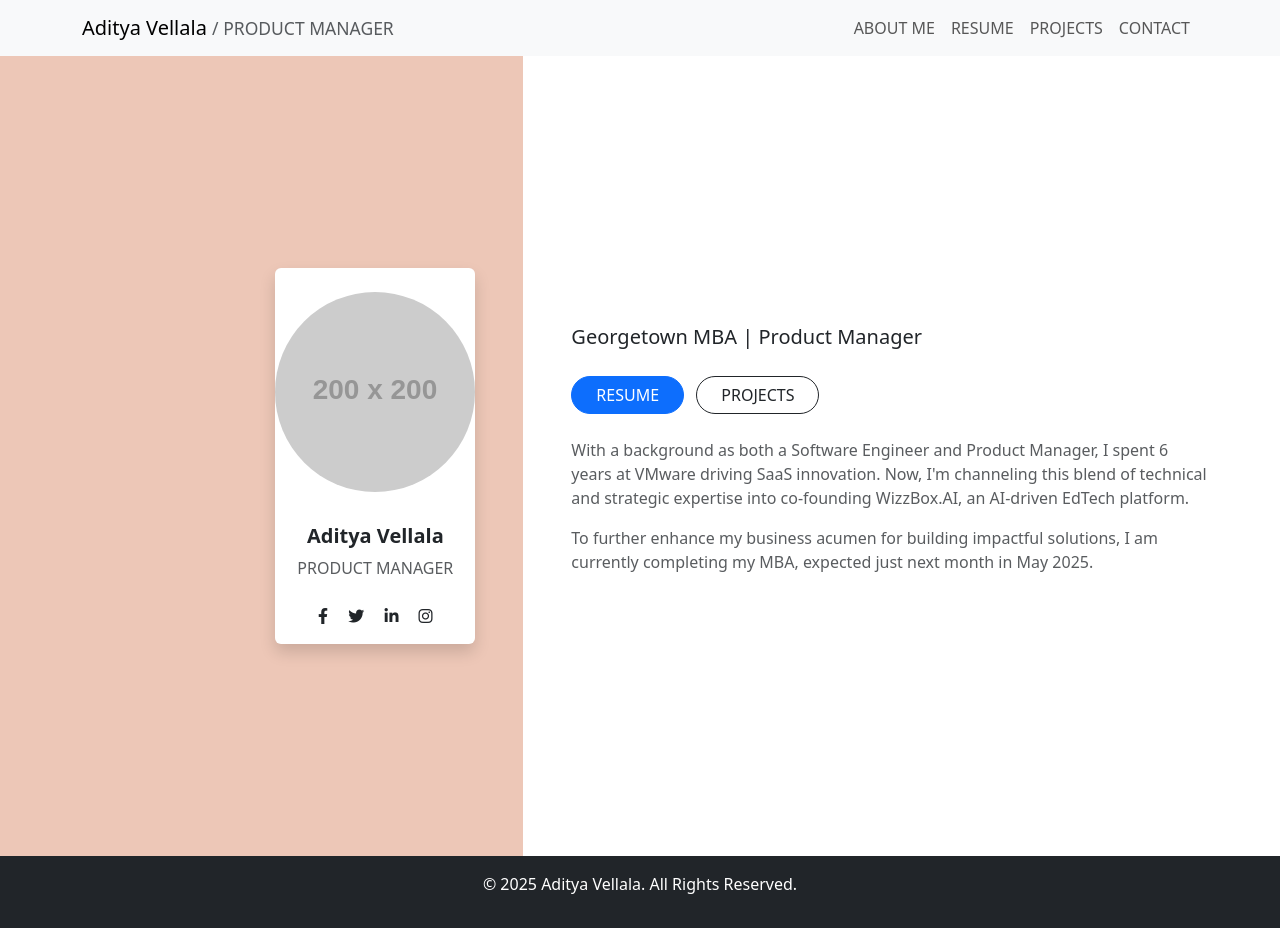
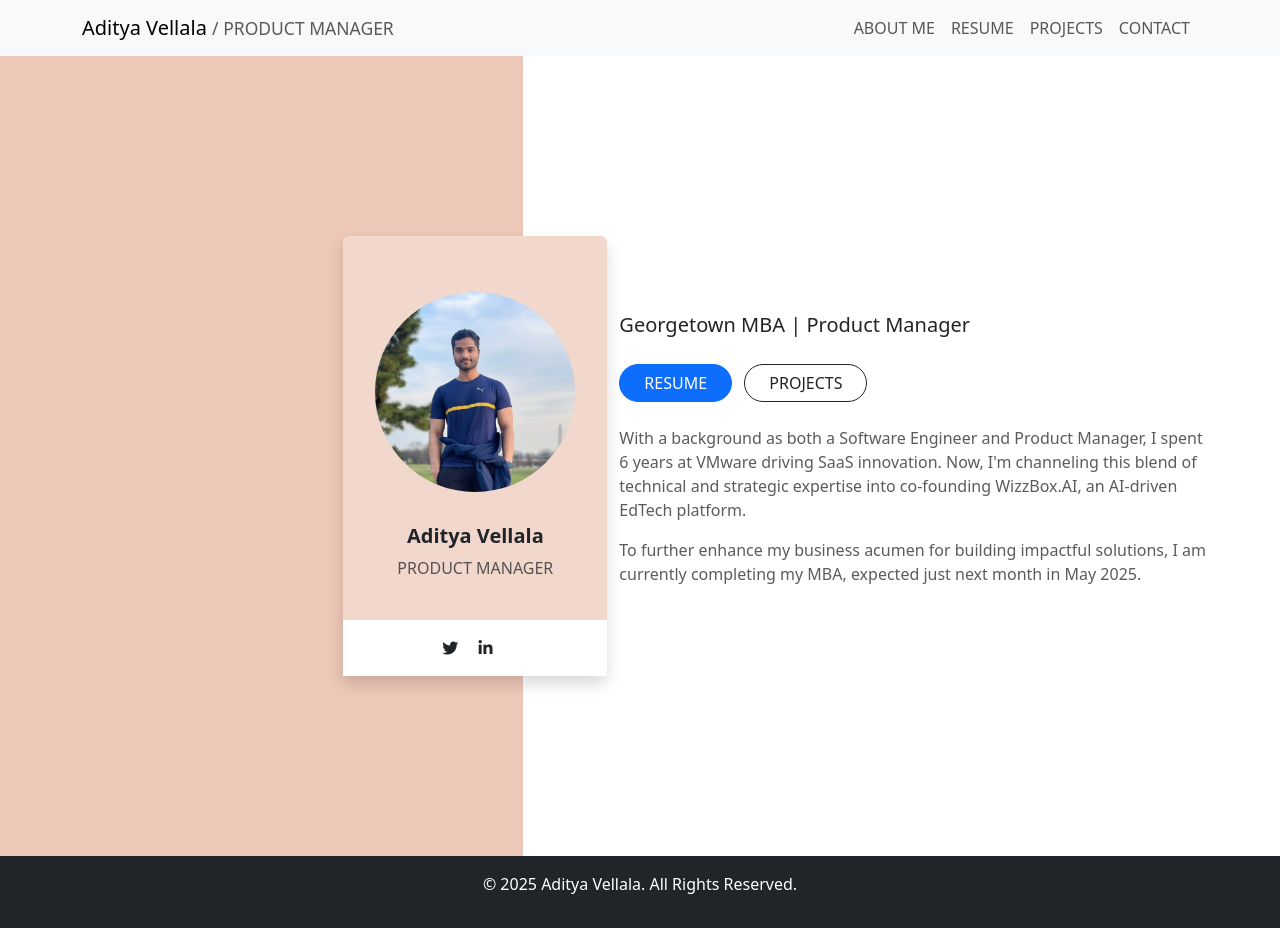
Before and after one commit to AdityaIIITB/personal-website, a plain HTML site: page index.html in a window 1280 px wide. Drawn offline with nearby package versions, Linux system fonts and the light colour scheme; placeholder pictures from the web are drawn by us; a script that the page names is missing.

Commit message:
Added image and stylized elements in the main page

```diff
--- a/css/style.css
+++ b/css/style.css
@@ -20,3 +20,32 @@ body > .container-fluid > .row {
 .left-column {
   background-color: #EDC7B7; /* Re-apply direct background */
 }
+
+/* Style for profile card overlap */
+.profile-card {
+  position: relative; /* Needed for z-index */
+  transform: translateX(50%);
+  z-index: 10; /* Ensure card is above other column content */
+  background-color: #f1d7cc; /* Lighter shade of left column bg */
+  /* Consider adding a fixed width if needed, e.g., width: 300px; max-width: 90%; */
+  padding-top: 2rem;    /* Add padding above content */
+  padding-left: 2rem;
+  padding-right: 2rem;
+}
+
+/* Style for social icons section at bottom */
+.profile-card .social-icons {
+  background-color: #FFFFFF; /* White background */
+  padding: 1rem; /* Padding around icons */
+  /* The following ensures it spans width if card padding affects it */
+  margin-left: -2rem; /* Counteract card's left padding */
+  margin-right: -2rem; /* Counteract card's right padding */
+}
+
+/* Constrain profile image size */
+.profile-card .card-img-top {
+  width: 200px;  /* Match placeholder size */
+  height: 200px; /* Match placeholder size */
+  object-fit: cover; /* Scale image to cover, crop if needed */
+  object-position: center; /* Center the image within the frame */
+}
--- a/index.html
+++ b/index.html
@@ -33,20 +33,19 @@
 <div class="container-fluid">
     <div class="row min-vh-100"> <div class="col-md-5 p-5 d-flex justify-content-end align-items-center left-column">
             <div class="card profile-card shadow border-0 text-center">
-                <img src="https://placehold.co/200x200/E8E8E8/BDBDBD?text=Profile" class="card-img-top rounded-circle mx-auto mt-4" alt="Profile Picture">
+                <img src="images/Aditya Vellala.jpg" class="card-img-top rounded-circle mx-auto mt-4" alt="Profile Picture">
                 <div class="card-body">
-                    <h5 class="card-title fw-bold mt-3">Aditya Vellala</h5>  <p class="card-text text-muted mb-4">PRODUCT MANAGER</p> <div class="social-icons">
-                         <a href="#" class="text-dark me-3"><i class="fab fa-facebook-f"></i></a>
-                         <a href="#" class="text-dark me-3"><i class="fab fa-twitter"></i></a>
-                         <a href="https://www.linkedin.com/in/aditya-vellala/" class="text-dark me-3"><i class="fab fa-linkedin-in"></i></a>
-                         <a href="#" class="text-dark"><i class="fab fa-instagram"></i></a>
-                    </div>
+                    <h5 class="card-title fw-bold mt-3">Aditya Vellala</h5>  <p class="card-text text-muted mb-4">PRODUCT MANAGER</p>
+                </div>
+                <div class="social-icons">
+                    <a href="https://x.com/adityavellala" class="text-dark me-3"><i class="fab fa-twitter"></i></a>
+                    <a href="https://www.linkedin.com/in/aditya-vellala/" class="text-dark me-3"><i class="fab fa-linkedin-in"></i></a>
                 </div>
             </div>
         </div>
 
         <div class="col-md-7 p-5 right-column d-flex align-items-center">
-          <div>
+          <div class="ms-5">
             <p class="lead mb-4">Georgetown MBA | Product Manager</p>
             <div>
                 <a href="#" class="btn btn-primary rounded-pill me-2 px-4">RESUME</a>
```
Also changed, not shown: images/Aditya Vellala.jpg (added), images/Profile.jpg (added).
